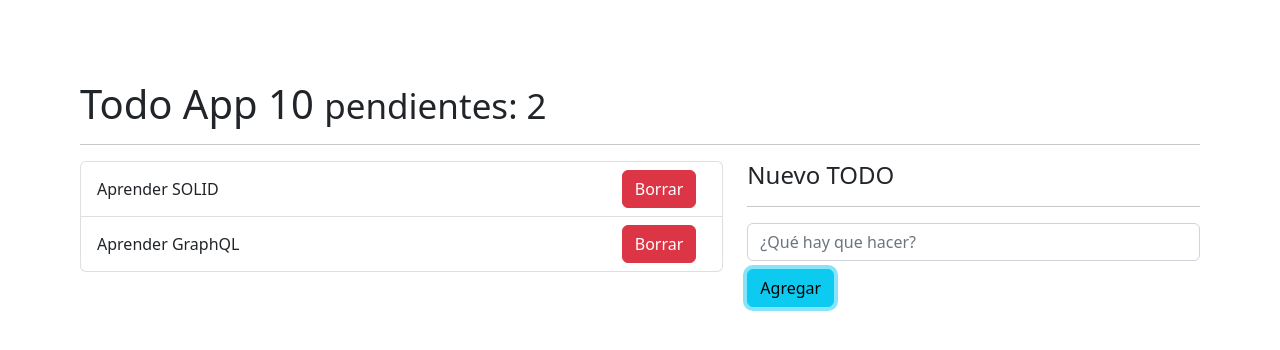
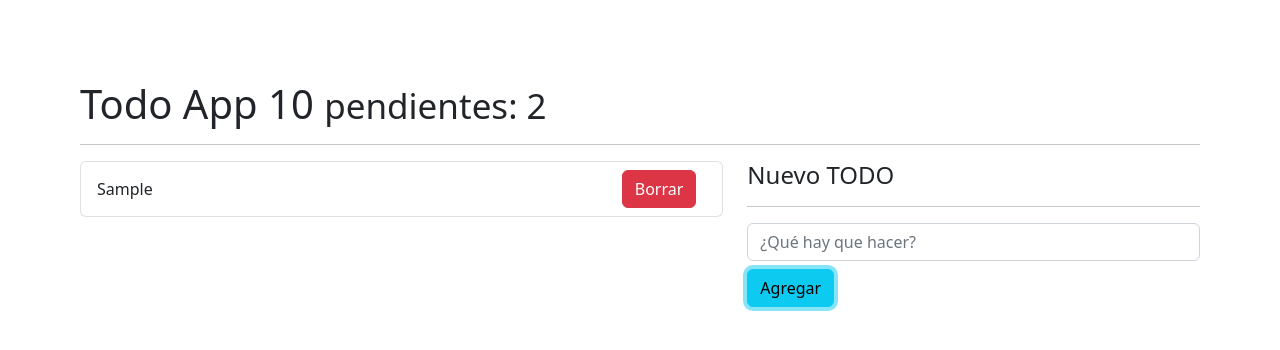
Before and after one commit to Yadira-Ferrer/React-Projects, a React (Vite) app in the folder 05-hook-app/: page / in a window 1280 px wide. Both pictures are taken after typing "Sample" into the empty fields and a click on the button "Agregar". Shown: the top 350 px of the page. Built offline with nearby package versions, Linux system fonts and the light colour scheme.

Commit message:
Remover items desde componente Item

```diff
--- a/05-hook-app/src/08-useReducer/TodoApp.jsx
+++ b/05-hook-app/src/08-useReducer/TodoApp.jsx
@@ -1,26 +1,42 @@
+import { useEffect } from 'react';
 import { useReducer } from 'react';
 import { TodoAdd } from './TodoAdd';
 import { TodoList } from './TodoList';
 import { todoReducer } from './todoReducer';
 
 const initialState = [
-  {
+  /* {
     id: new Date().getTime,
     description: 'Aprender SOLID',
     done: false,
-  },
-  {
-    id: new Date().getTime * 2,
-    description: 'Aprender GraphQL',
-    done: false,
-  },
+  }, */
 ];
 
+const init = () => {
+  return JSON.parse(localStorage.getItem('todos')) || [];
+};
+
 export const TodoApp = () => {
-  const [todos, dispatchTodo] = useReducer(todoReducer, initialState);
+  const [todos, dispatch] = useReducer(todoReducer, initialState, init);
+
+  useEffect(() => {
+    localStorage.setItem('todos', JSON.stringify(todos));
+  }, [todos]);
 
   const handleNewToDo = (todo) => {
-    console.log({ todo });
+    const action = {
+      type: '[TODO] Add Item',
+      payload: todo,
+    };
+
+    dispatch(action);
+  };
+
+  const handleRemoveToDo = (id) => {
+    dispatch({
+      type: '[TODO] Remove Item',
+      payload: id,
+    });
   };
 
   return (
@@ -31,17 +47,12 @@
       <hr />
       <div className="row">
         <div className="col-7">
-          {/* TODOLIST */}
-          <TodoList todos={todos} />
-          {/* END TODOLIST */}
+          <TodoList todos={todos} onDeleteTodo={handleRemoveToDo} />
         </div>
         <div className="col-5">
           <h4>Nuevo TODO</h4>
           <hr />
-          {/* TODO ADD (onNewToDo) */}
-          {/* { id: new Date(), description: '', done: false} */}
           <TodoAdd onNewTodo={handleNewToDo} />
-          {/* END TODO ADD */}
         </div>
       </div>
     </>
--- a/05-hook-app/src/08-useReducer/TodoItem.jsx
+++ b/05-hook-app/src/08-useReducer/TodoItem.jsx
@@ -1,9 +1,14 @@
-export const TodoItem = ({ todo }) => {
+export const TodoItem = ({ todo, onDeleteTodo }) => {
   return (
     <>
       <li className="list-group-item d-flex justify-content-between">
         <span className="align-self-center">{todo.description}</span>
-        <button className="btn btn-danger">Borrar</button>
+        <button
+          className="btn btn-danger"
+          onClick={() => onDeleteTodo(todo.id)}
+        >
+          Borrar
+        </button>
       </li>
     </>
   );
--- a/05-hook-app/src/08-useReducer/TodoList.jsx
+++ b/05-hook-app/src/08-useReducer/TodoList.jsx
@@ -1,11 +1,11 @@
 import { TodoItem } from './TodoItem';
 
-export const TodoList = ({ todos = [] }) => {
+export const TodoList = ({ todos = [], onDeleteTodo }) => {
   return (
     <>
       <ul className="list-group">
         {todos.map((todo) => (
-          <TodoItem key={todo.id} todo={todo} />
+          <TodoItem key={todo.id} todo={todo} onDeleteTodo={onDeleteTodo} />
         ))}
       </ul>
     </>
--- a/05-hook-app/src/08-useReducer/todoReducer.js
+++ b/05-hook-app/src/08-useReducer/todoReducer.js
@@ -1,7 +1,9 @@
 export const todoReducer = (initialState = [], action) => {
   switch (action.type) {
-    case 'ABC':
-      throw new Error('Action.type = need to be implemented.');
+    case '[TODO] Add Item':
+      return [...initialState, action.payload];
+    case '[TODO] Remove Item':
+      return initialState.filter((todo) => todo.id !== action.payload);
     default:
       return initialState;
   }
```
